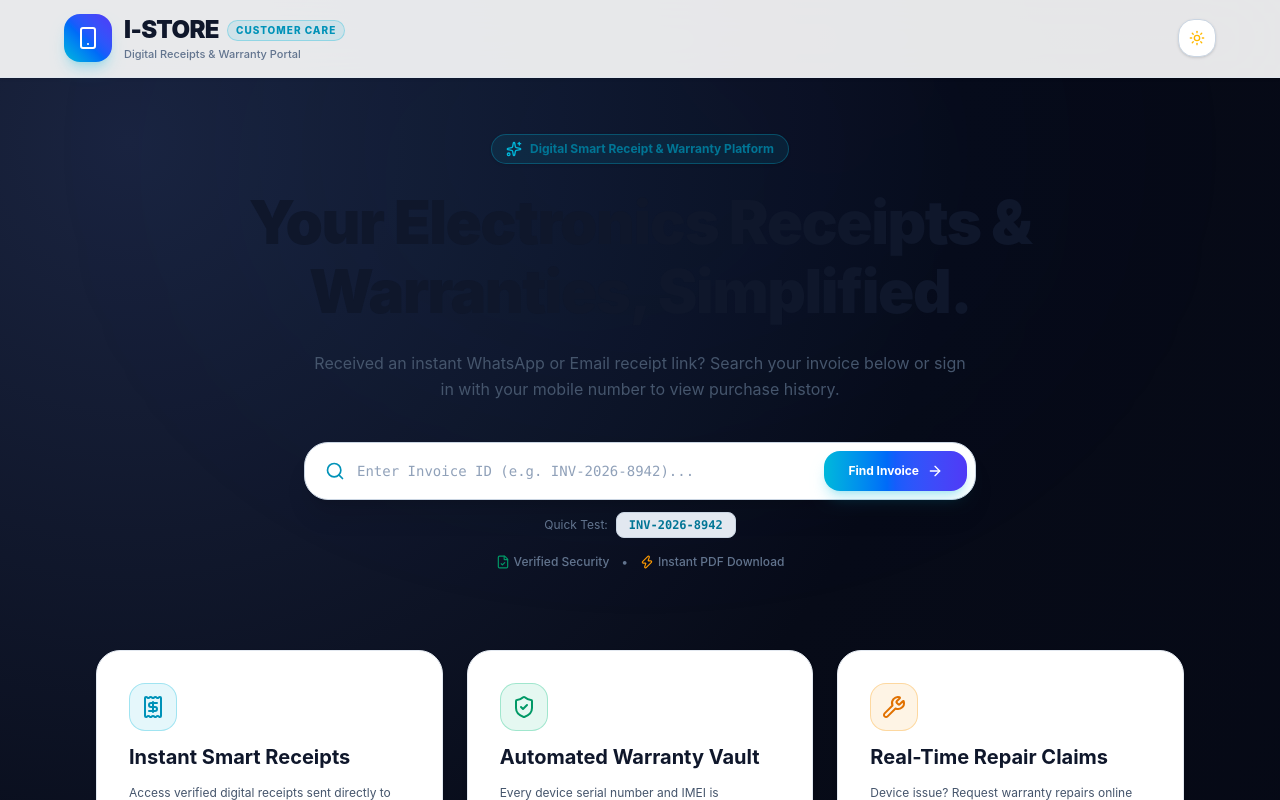
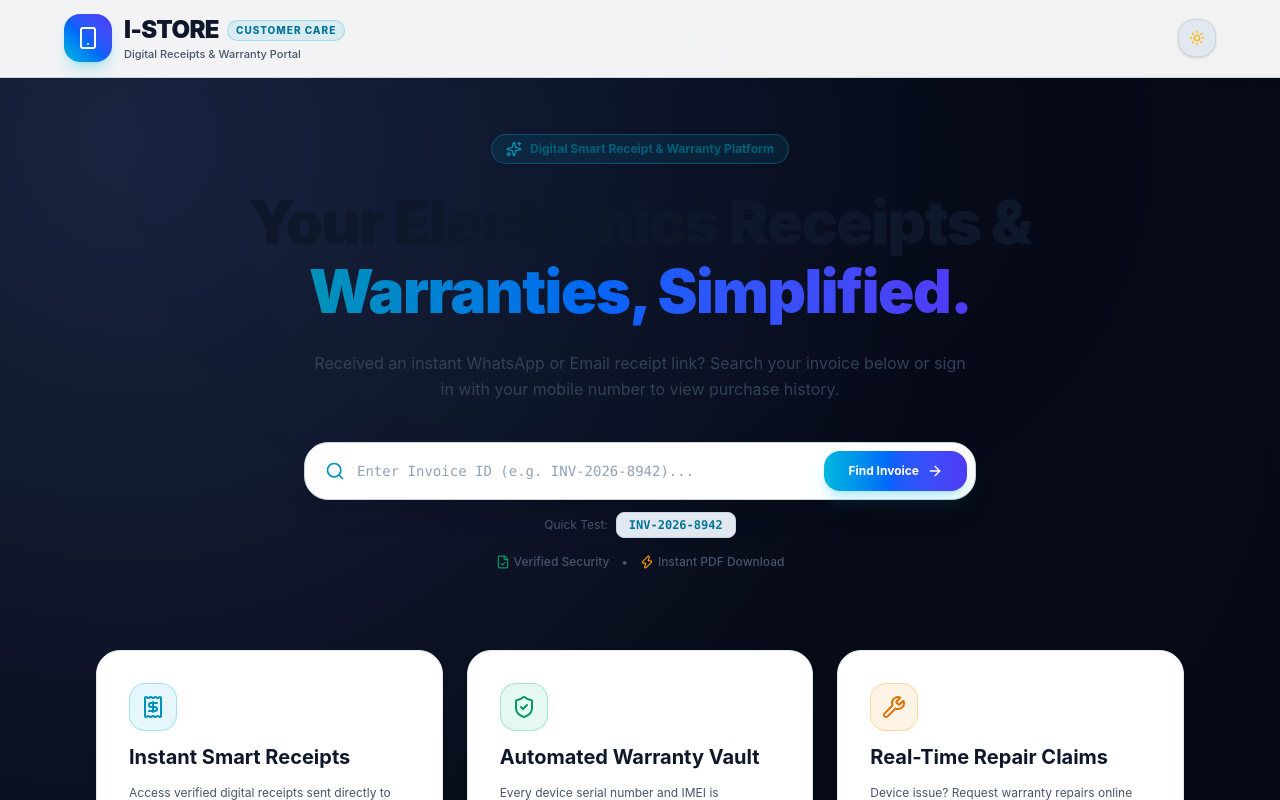
Before and after one commit to SahanPramuditha-Dev/I-Store-Customer-Portal, a React (Vite) app: page / in a window 1280 px wide. Shown: the top 800 px of the page. Built offline with nearby package versions, Linux system fonts and the light colour scheme.

Commit message:
Fix Light Mode background & card contrast overrides in index.css

```diff
--- a/src/App.tsx
+++ b/src/App.tsx
@@ -57,7 +57,7 @@ function ThemeToggle({ isDark, onToggle }: { isDark: boolean; onToggle: () => vo
     <button
       onClick={onToggle}
       title={isDark ? "Switch to Light Mode" : "Switch to Dark Mode"}
-      className="p-2.5 rounded-2xl bg-white dark:bg-slate-800 text-amber-500 dark:text-cyan-400 border border-slate-300 dark:border-slate-700 transition-all duration-200 shadow-sm shrink-0"
+      className="p-2.5 rounded-2xl bg-slate-200 dark:bg-slate-800 text-amber-600 dark:text-cyan-400 border border-slate-300 dark:border-slate-700 transition-all duration-200 shadow-sm shrink-0 hover:scale-105"
     >
       {isDark ? <Sun className="w-4 h-4 text-amber-400" /> : <Moon className="w-4 h-4 text-indigo-600" />}
     </button>
@@ -104,10 +104,10 @@ function StoreLandingPage({ isDark, toggleTheme }: { isDark: boolean; toggleThem
     <div className="min-h-screen flex flex-col font-sans selection:bg-cyan-500 selection:text-white transition-colors duration-300 overflow-x-hidden">
 
       {/* Background Decorative Mesh Orbs */}
-      <div className="fixed top-[-100px] left-1/2 -translate-x-1/2 w-[800px] h-[500px] bg-gradient-to-tr from-cyan-500/10 via-blue-600/10 to-indigo-600/10 rounded-full blur-[140px] pointer-events-none -z-10 dark:opacity-100 opacity-40"></div>
+      <div className="fixed top-[-100px] left-1/2 -translate-x-1/2 w-[800px] h-[500px] bg-gradient-to-tr from-cyan-500/10 via-blue-600/10 to-indigo-600/10 rounded-full blur-[140px] pointer-events-none -z-10 dark:opacity-100 opacity-20"></div>
 
       {/* Responsive Navbar */}
-      <header className="border-b border-slate-200 dark:border-slate-800 bg-white/90 dark:bg-slate-950/80 backdrop-blur-2xl sticky top-0 z-50 px-4 md:px-8 py-3.5 shadow-sm">
+      <header className="border-b border-slate-300 dark:border-slate-800 bg-white/95 dark:bg-slate-950/80 backdrop-blur-2xl sticky top-0 z-50 px-4 md:px-8 py-3.5 shadow-sm">
         <div className="max-w-6xl mx-auto flex items-center justify-between">
           <div className="flex items-center space-x-2.5 sm:space-x-3">
             <div className="bg-gradient-to-tr from-cyan-500 via-blue-600 to-indigo-600 p-2.5 sm:p-3 rounded-2xl text-white shadow-lg shadow-cyan-500/25 shrink-0">
@@ -118,11 +118,11 @@ function StoreLandingPage({ isDark, toggleTheme }: { isDark: boolean; toggleThem
                 <span className="text-xl sm:text-2xl font-black tracking-tight text-slate-900 dark:text-white">
                   I-STORE
                 </span>
-                <span className="text-[9px] sm:text-[10px] uppercase font-extrabold tracking-widest bg-cyan-500/10 text-cyan-600 dark:text-cyan-400 border border-cyan-500/30 px-2 py-0.5 rounded-full">
+                <span className="text-[9px] sm:text-[10px] uppercase font-extrabold tracking-widest bg-cyan-500/10 text-cyan-700 dark:text-cyan-400 border border-cyan-500/30 px-2 py-0.5 rounded-full">
                   Customer Care
                 </span>
               </div>
-              <p className="text-[10px] sm:text-[11px] text-slate-500 dark:text-slate-400 font-medium">Digital Receipts & Warranty Portal</p>
+              <p className="text-[10px] sm:text-[11px] text-slate-600 dark:text-slate-400 font-medium">Digital Receipts & Warranty Portal</p>
             </div>
           </div>
 
@@ -137,19 +137,19 @@ function StoreLandingPage({ isDark, toggleTheme }: { isDark: boolean; toggleThem
 
         {/* Main Hero Header */}
         <div className="text-center max-w-4xl mx-auto space-y-4 sm:space-y-6">
-          <div className="inline-flex items-center space-x-2 bg-cyan-500/10 border border-cyan-500/30 px-3.5 py-1.5 rounded-full text-xs font-bold text-cyan-700 dark:text-cyan-400 shadow-sm">
-            <Sparkles className="w-4 h-4 text-cyan-500" />
+          <div className="inline-flex items-center space-x-2 bg-cyan-500/10 border border-cyan-500/30 px-3.5 py-1.5 rounded-full text-xs font-bold text-cyan-800 dark:text-cyan-400 shadow-sm">
+            <Sparkles className="w-4 h-4 text-cyan-600 dark:text-cyan-400" />
             <span>Digital Smart Receipt & Warranty Platform</span>
           </div>
 
           <h1 className="text-3xl sm:text-5xl md:text-6xl font-black text-slate-900 dark:text-white tracking-tight leading-[1.15]">
             Your Electronics Receipts & <br className="hidden sm:inline" />
-            <span className="gradient-heading">
+            <span className="bg-gradient-to-r from-cyan-600 via-blue-600 to-indigo-600 dark:from-cyan-400 dark:via-blue-500 dark:to-indigo-500 bg-clip-text text-transparent">
               Warranties, Simplified.
             </span>
           </h1>
 
-          <p className="text-xs sm:text-sm md:text-base text-slate-600 dark:text-slate-400 max-w-2xl mx-auto leading-relaxed px-2">
+          <p className="text-xs sm:text-sm md:text-base text-slate-700 dark:text-slate-400 max-w-2xl mx-auto leading-relaxed px-2">
             Received an instant WhatsApp or Email receipt link? Search your invoice below or sign in with your mobile number to view purchase history.
           </p>
 
@@ -180,7 +180,7 @@ function StoreLandingPage({ isDark, toggleTheme }: { isDark: boolean; toggleThem
             </form>
 
             <div className="mt-3 flex flex-wrap items-center justify-center gap-2">
-              <span className="text-xs text-slate-500 dark:text-slate-400">Quick Test:</span>
+              <span className="text-xs text-slate-600 dark:text-slate-400">Quick Test:</span>
               <button
                 type="button"
                 onClick={() => setSearchId('INV-2026-8942')}
@@ -194,7 +194,7 @@ function StoreLandingPage({ isDark, toggleTheme }: { isDark: boolean; toggleThem
               <p className="text-xs text-rose-600 dark:text-rose-400 font-semibold mt-2">{searchError}</p>
             )}
 
-            <div className="flex flex-wrap items-center justify-center gap-3 text-[11px] sm:text-xs text-slate-500 dark:text-slate-400 mt-4 font-medium">
+            <div className="flex flex-wrap items-center justify-center gap-3 text-[11px] sm:text-xs text-slate-600 dark:text-slate-400 mt-4 font-medium">
               <span className="flex items-center space-x-1">
                 <FileCheck className="w-3.5 h-3.5 text-emerald-600 dark:text-emerald-400" />
                 <span>Verified Security</span>
@@ -208,7 +208,7 @@ function StoreLandingPage({ isDark, toggleTheme }: { isDark: boolean; toggleThem
           </div>
         </div>
 
-        {/* Feature Cards Grid */}
+        {/* Feature Cards Grid - High Contrast Light Mode */}
         <div className="grid grid-cols-1 md:grid-cols-3 gap-4 sm:gap-6 pt-4">
           <div className="bg-white dark:bg-slate-900 border border-slate-200 dark:border-slate-800 p-6 sm:p-8 rounded-3xl space-y-3 shadow-md hover:shadow-xl transition-all">
             <div className="w-12 h-12 rounded-2xl bg-cyan-500/10 border border-cyan-500/30 flex items-center justify-center text-cyan-600 dark:text-cyan-400">
@@ -307,7 +307,7 @@ function StoreLandingPage({ isDark, toggleTheme }: { isDark: boolean; toggleThem
 }
 
 /* -------------------------------------------------------------------------- */
-/* PUBLIC INVOICE PAGE (Responsive & High-Contrast Light/Dark Printable Card) */
+/* PUBLIC INVOICE PAGE                                                        */
 /* -------------------------------------------------------------------------- */
 function PublicInvoicePage({ isDark, toggleTheme }: { isDark: boolean; toggleTheme: () => void }) {
   const { id } = useParams<{ id: string }>();
--- a/src/index.css
+++ b/src/index.css
@@ -7,7 +7,7 @@
   }
 
   html.light {
-    --app-bg: #f1f5f9;
+    --app-bg: #f8fafc;
     --app-text: #0f172a;
   }
 
@@ -20,33 +20,38 @@
   }
 }
 
-/* Hard light theme explicit color overrides */
+/* Explicit Light Mode styling fixes */
+html.light body {
+  background-color: #f8fafc !important;
+  color: #0f172a !important;
+}
+
 html.light h1,
 html.light h2,
 html.light h3,
 html.light h4,
-html.light .hero-title {
-  color: #0f172a !important;
-  -webkit-text-fill-color: initial !important;
+html.light span,
+html.light p,
+html.light label {
+  color: #0f172a;
 }
 
-html.light .gradient-heading {
-  background: linear-gradient(to right, #0284c7, #2563eb, #4f46e5) !important;
-  -webkit-background-clip: text !important;
-  -webkit-text-fill-color: transparent !important;
+html.light .text-slate-400,
+html.light .text-slate-500,
+html.light .text-slate-600 {
+  color: #334155 !important;
 }
 
-html.light p,
-html.light span,
-html.light label {
-  color: #334155;
+html.light .bg-slate-900 {
+  background-color: #ffffff !important;
+  border-color: #cbd5e1 !important;
+  color: #0f172a !important;
 }
 
-html.light .bg-white-card {
-  background-color: #ffffff !important;
+html.light .bg-slate-950 {
+  background-color: #f1f5f9 !important;
+  border-color: #cbd5e1 !important;
   color: #0f172a !important;
-  border-color: #cbd5e1 !important;
-  box-shadow: 0 10px 25px -5px rgba(0, 0, 0, 0.05), 0 8px 10px -6px rgba(0, 0, 0, 0.01) !important;
 }
 
 @media print {
```
